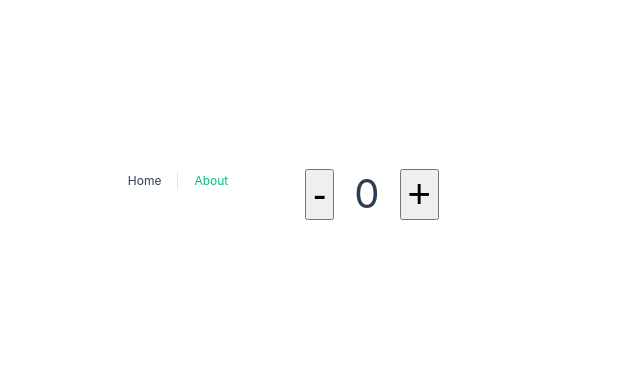
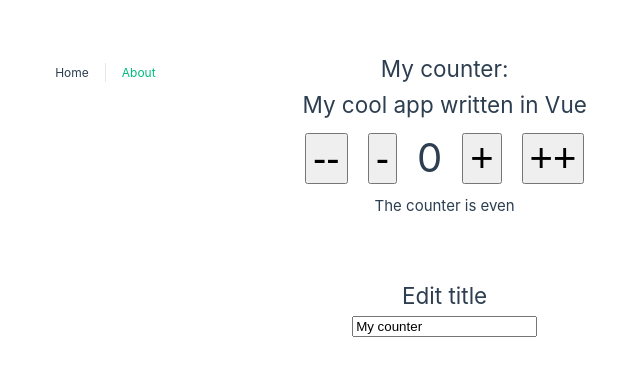
Before and after one commit to Franson33/vue_lerning, a Vue app: page / in a window 1280 px wide. Shown: the part 206-582 px from the top of the page, without its empty margins (365-1005 px from the left). Built offline with nearby package versions, Linux system fonts and the light colour scheme.

Commit message:
add some more logic to home-view, to practice different vue methods and concepts

```diff
--- a/src/views/HomeView.vue
+++ b/src/views/HomeView.vue
@@ -1,21 +1,47 @@
 <script setup>
-import { ref } from 'vue'
+import { reactive, computed } from 'vue'
 
-const counter = ref(0)
+const appTitle = 'My cool app written in Vue'
 
-const increment = () => {
-  counter.value++
+const counterData = reactive({
+  counter: 0,
+  title: 'My counter'
+})
+
+const oddOrEven = computed(() => {
+  return (counterData.counter & 1) === 0 ? 'even' : 'odd'
+})
+
+const increment = (amount) => {
+  counterData.counter += amount
 }
-const decrement = () => {
-  counter.value--
+const decrement = (amount) => {
+  counterData.counter -= amount
 }
+
+
 </script>
 
 <template>
   <div class="home">
-    <button @click="decrement" class="btn">-</button>
-    <span class="cntr">{{ counter }}</span>
-    <button @click="increment" class="btn">+</button>
+
+    <h2>{{ counterData.title }}:</h2>
+
+    <h2>{{ appTitle }}</h2>
+
+    <button @click="decrement(2)" class="btn">--</button>
+    <button @click="decrement(1)" class="btn">-</button>
+    <span class="center">{{ counterData.counter }}</span>
+    <button @click="increment(1)" class="btn">+</button>
+    <button @click="increment(2)" class="btn">++</button>
+
+    <p>The counter is {{ oddOrEven }}</p>
+
+    <div class="edit">
+      <h2>Edit title</h2>
+      <input v-model="counterData.title" type=" text" />
+    </div>
+
   </div>
 </template>
 
@@ -26,8 +52,12 @@ const decrement = () => {
 }
 
 .btn,
-.cntr {
+.center {
   font-size: 40px;
   margin: 10px;
 }
+
+.edit {
+  margin-top: 60px;
+}
 </style>
```
